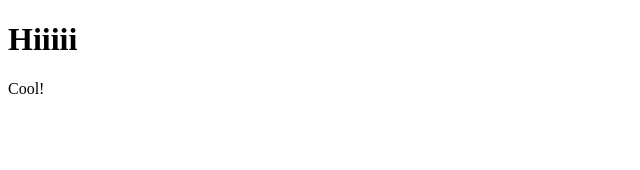
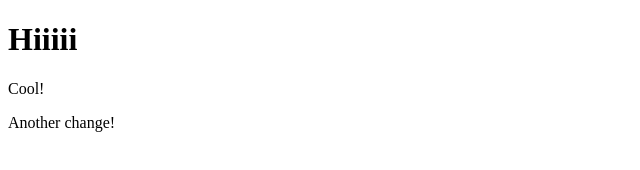
Before and after one commit to vindhya/test, a plain HTML site: page index.html in a window 1280 px wide. Shown: the whole page, without its empty margins (0-640 px from the left). Drawn offline with Linux system fonts and the light colour scheme.

Commit message:
added more html content

```diff
--- a/index.html
+++ b/index.html
@@ -9,5 +9,6 @@
 <body>
 	<h1>Hiiiii</h1>
 	<p>Cool!</p>
+	<p>Another change!</p>
 </body>
 </html>
```
